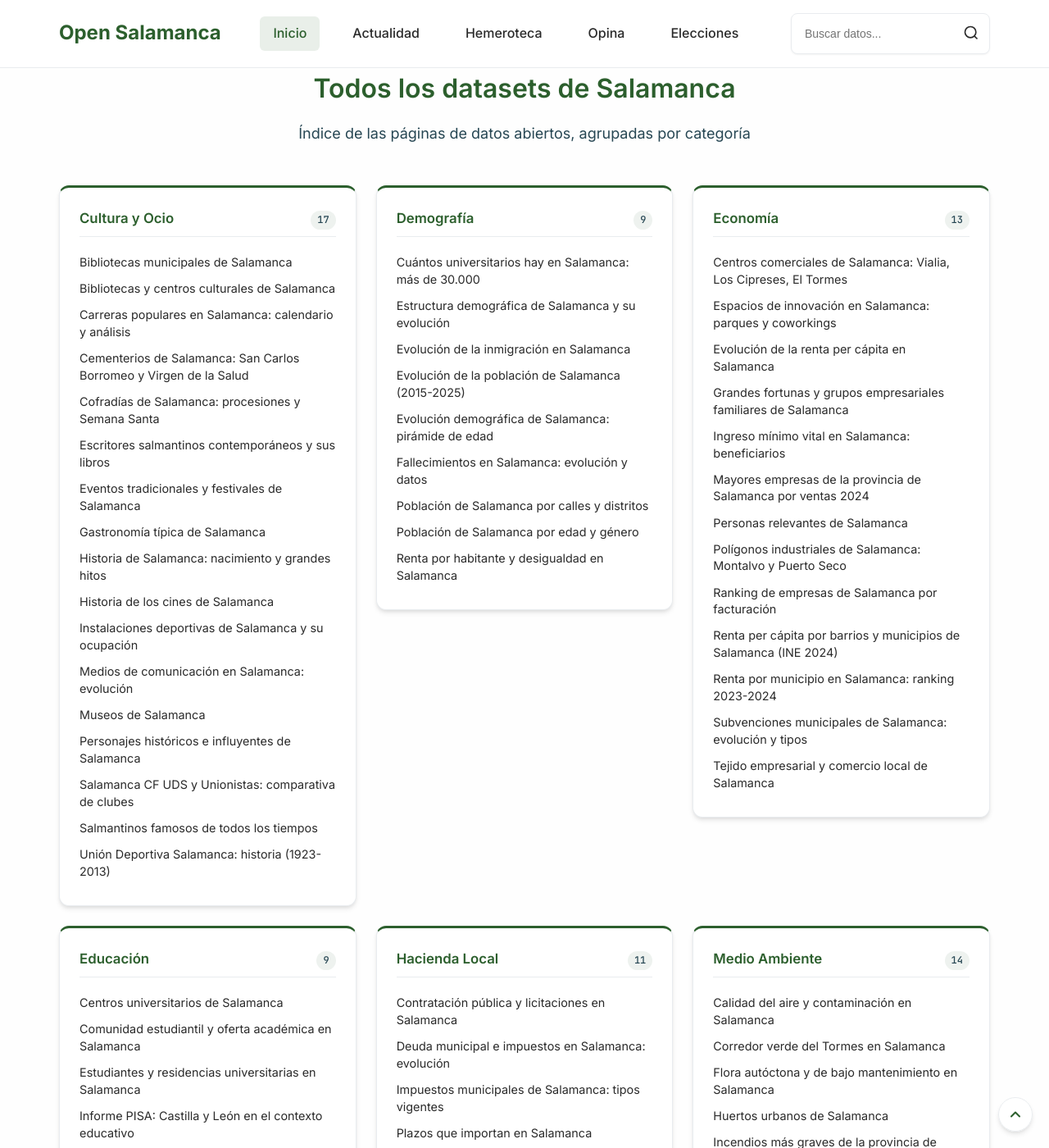
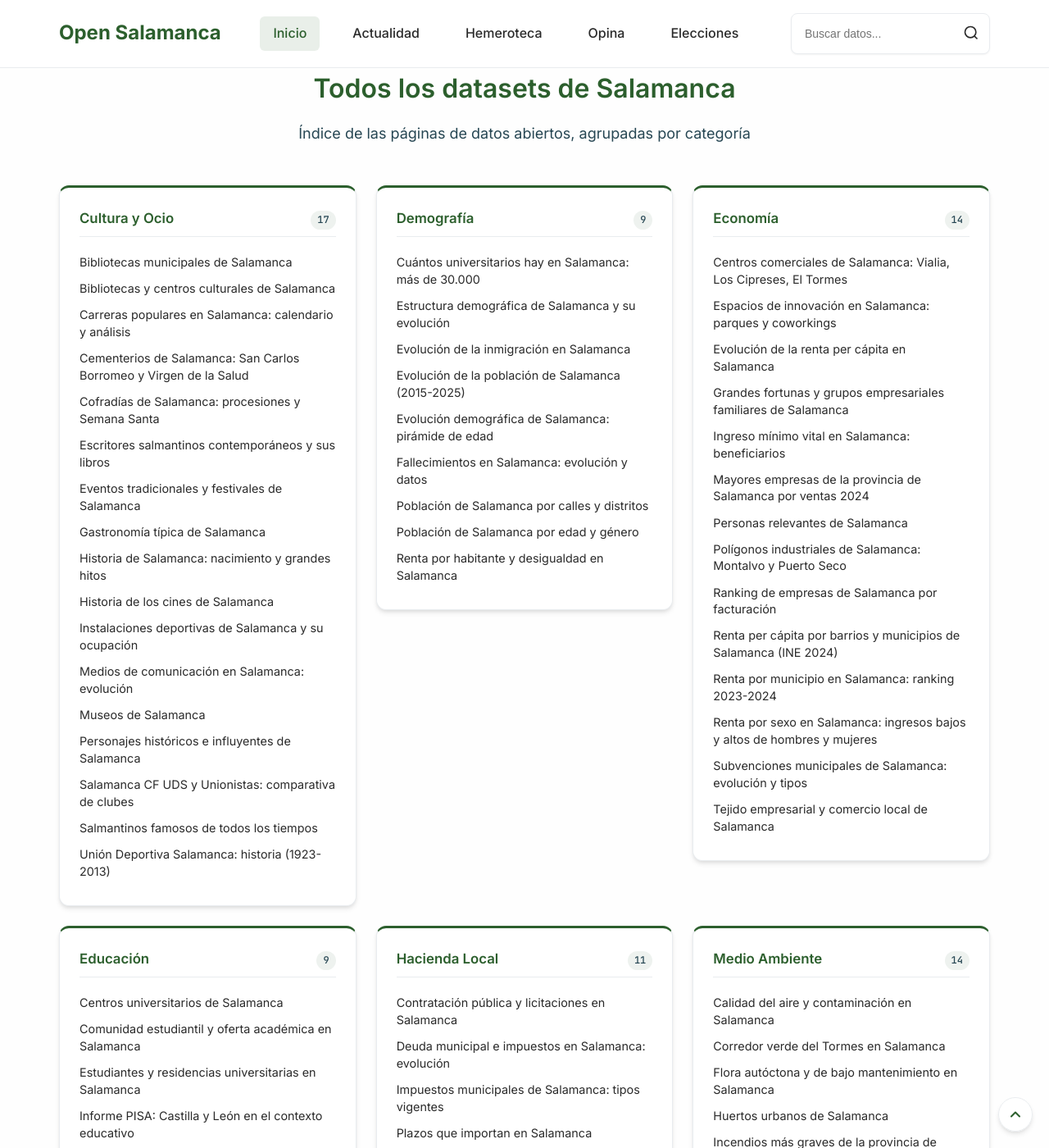
Before and after one commit to Emirodgar/w-open-salamanca, a Jekyll site: the page built from index.html, in a window 1280 px wide and 1400 px high, scrolled down 3092 px. Shown: the whole window at 82% size. Built offline with Jekyll 4.4.1, drawn with Linux system fonts in a browser that asks for light colours; nearby versions of some CDN libraries.

Commit message:
Corrige el front matter de renta por sexo (título con dos puntos sin comillas)
El título sin comillas rompía el YAML y Jekyll publicaba la página sin procesar
en /renta-per-capita-sexo.html en lugar de /renta-sexo.

Co-Authored-By: Claude Sonnet 5.5 <noreply@anthropic.com>

```diff
--- a/renta-per-capita-sexo.html
+++ b/renta-per-capita-sexo.html
@@ -1,6 +1,6 @@
 ---
 layout: default
-title: Renta por sexo en Salamanca: ingresos bajos y altos de hombres y mujeres
+title: "Renta por sexo en Salamanca: ingresos bajos y altos de hombres y mujeres"
 description: Qué dice el INE sobre las diferencias de ingresos entre hombres y mujeres en Salamanca, de 2015 a 2024, medidas por el porcentaje de cada sexo con ingresos bajos o altos
 date: 06-10-2026
 modified: 2026-11-28
```
